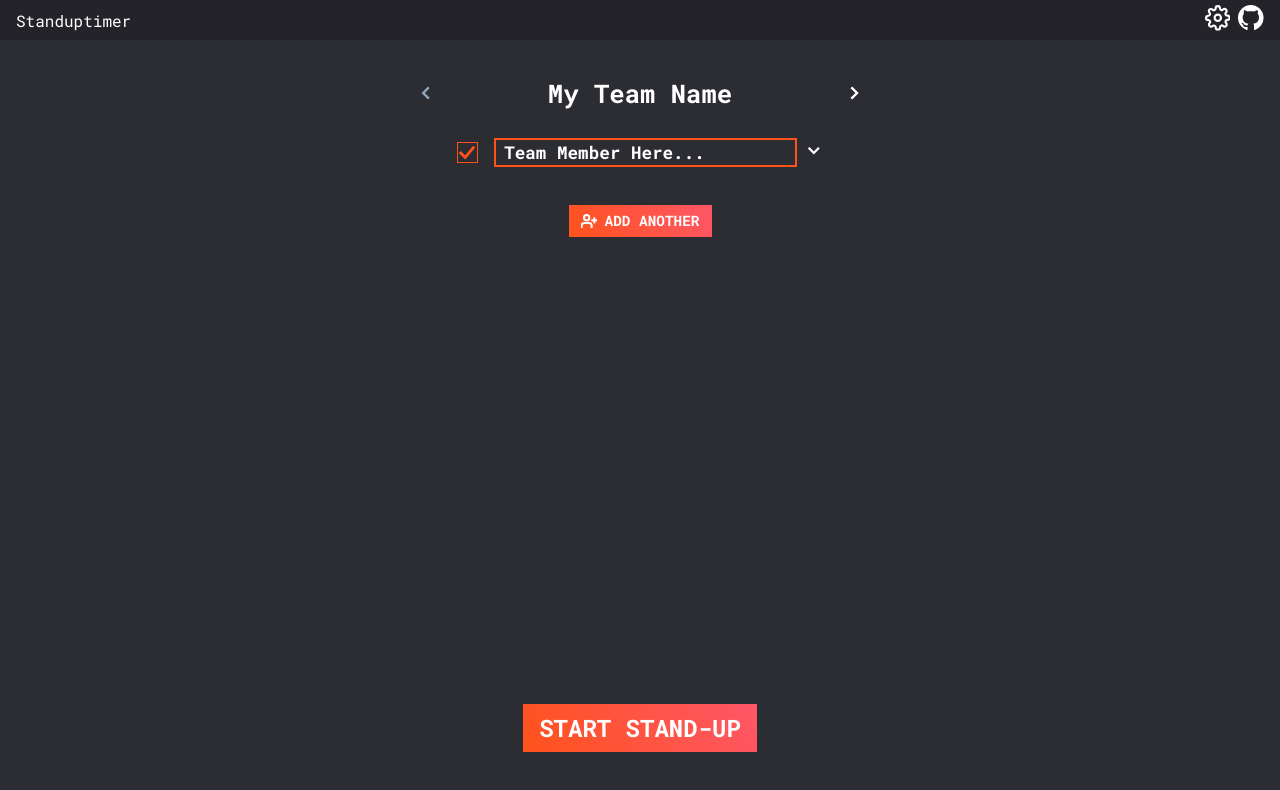
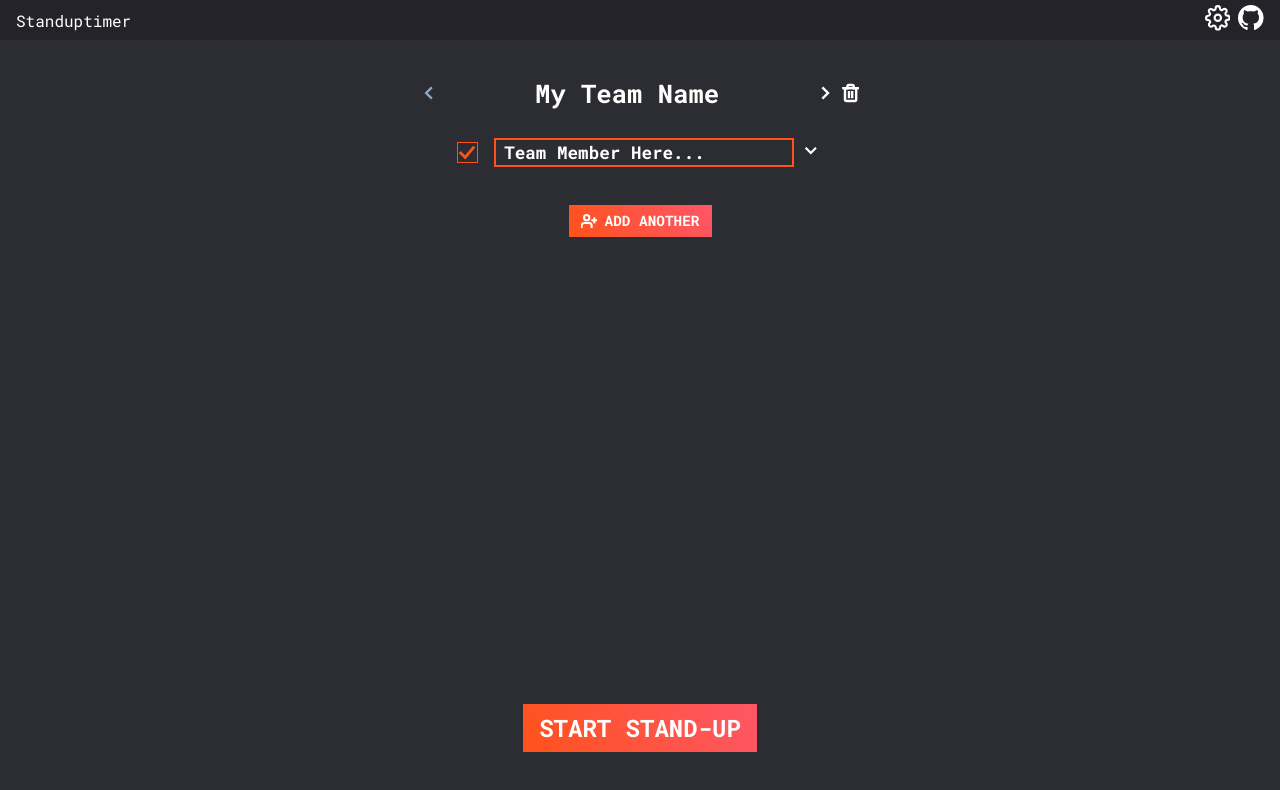
Before and after one commit to cs-ferguson/standuptimer, a React (Create React App) app: page / in a window 1280 px wide. Shown: the top 790 px of the page. Built offline with nearby package versions, Linux system fonts and the light colour scheme.

Commit message:
delete team feature init

```diff
--- a/src/components/forms.module.scss
+++ b/src/components/forms.module.scss
@@ -45,7 +45,7 @@ input[type="text"]{
     >input{
       flex-basis: 12rem;
       flex-grow: 1;
-      padding: 0.25rem 0;
+      padding: 0.25rem;
       border-bottom: 1px solid var(--highlight-one);
       font-weight: 400;
     }
@@ -79,6 +79,7 @@ input[type="text"]{
 .iconButton{
   width: 3rem;
   height: 3rem;
+  margin: 0 0.25em;
 
   &:hover{
     >svg{
--- a/src/components/teamlist.js
+++ b/src/components/teamlist.js
@@ -4,6 +4,7 @@ import Member from "./member";
 import {Context} from "./store";
 import AddPersonIcon from "./icons/addPerson";
 import ChevronIcon from "./icons/chevron";
+import RubbishIcon from "./icons/rubbish";
 
 import styles from "./teamlist.module.scss";
 import formStyles from "./forms.module.scss";
@@ -38,6 +39,15 @@ const TeamList = () => {
       />
     );
   });
+
+  const onRemoveTeamButtonPress = () => {
+    let confirmDelete = window.confirm(
+      "Are you sure you wish to remove this team - it cannot be restored?"
+    );
+    if (confirmDelete) {
+      return dispatch({type: "REMOVE_TEAM", teamIndex: currentTeam});
+    }
+  };
 
   let addNewMemberButton = hideAddButton() ? null : (
     <button
@@ -77,6 +87,12 @@ const TeamList = () => {
         >
           <ChevronIcon color={`#fff`} rotation={270} />
         </button>
+        <button
+          onClick={onRemoveTeamButtonPress}
+          className={formStyles.iconButton}
+        >
+          <RubbishIcon color={`#fff`} />
+        </button>
       </div>
       <div ref={formEl} className={styles.teamlist}>
         {teamDeets}
--- a/src/utilities/reducer.js
+++ b/src/utilities/reducer.js
@@ -5,6 +5,7 @@ export const Reducer = (state, action) => {
 
   let newTeams = null;
   let newTeamMembers = null;
+  let newCurrentTeam = null;
 
   switch (action.type) {
     case "START_STANDUP":
@@ -132,6 +133,23 @@ export const Reducer = (state, action) => {
         teams: newTeams,
         currentTeam: state.currentTeam + 1,
       };
+    case "REMOVE_TEAM":
+      newTeams = [
+        ...state.teams.slice(0, action.teamIndex),
+        ...state.teams.slice(action.teamIndex + 1),
+      ];
+      //store
+      storage.store("teams", "standupTimer", newTeams);
+      //set currentTeam
+      newCurrentTeam =
+        state.currentTeam < newTeams.length
+          ? state.currentTeam
+          : newTeams.length - 1;
+      return {
+        ...state,
+        teams: newTeams,
+        currentTeam: newCurrentTeam,
+      };
     case "UPDATE_DURATION":
       //store
       let newSettings = {
```
